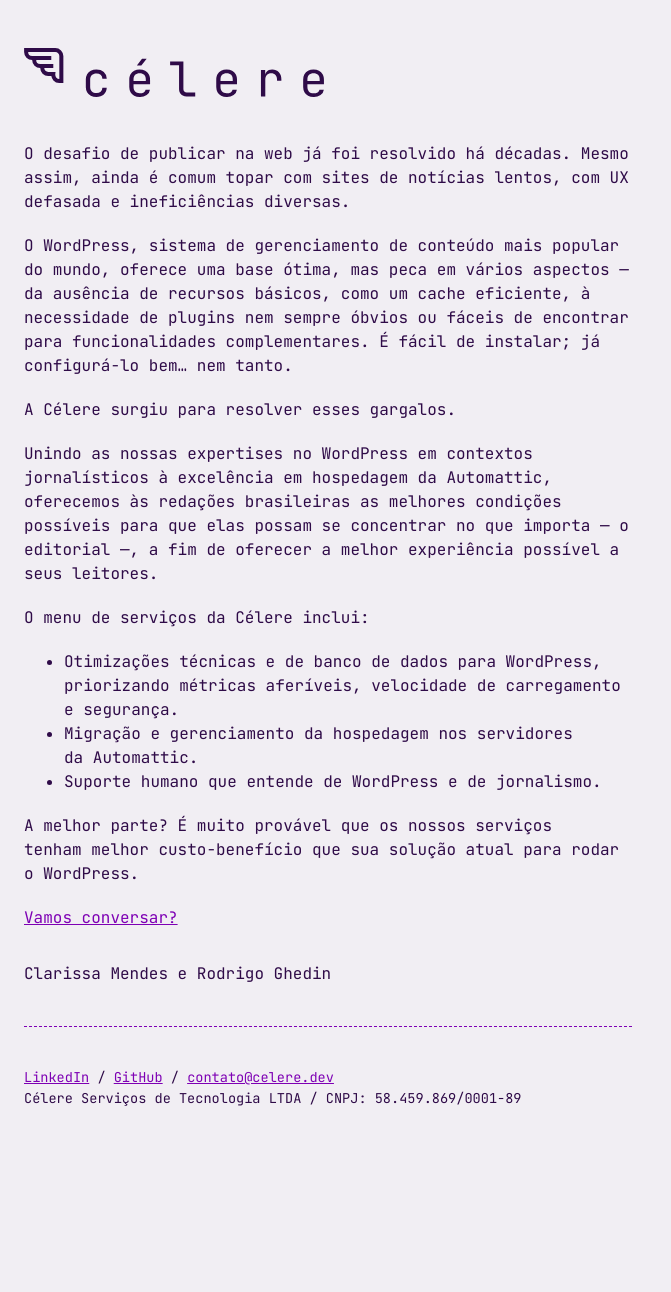
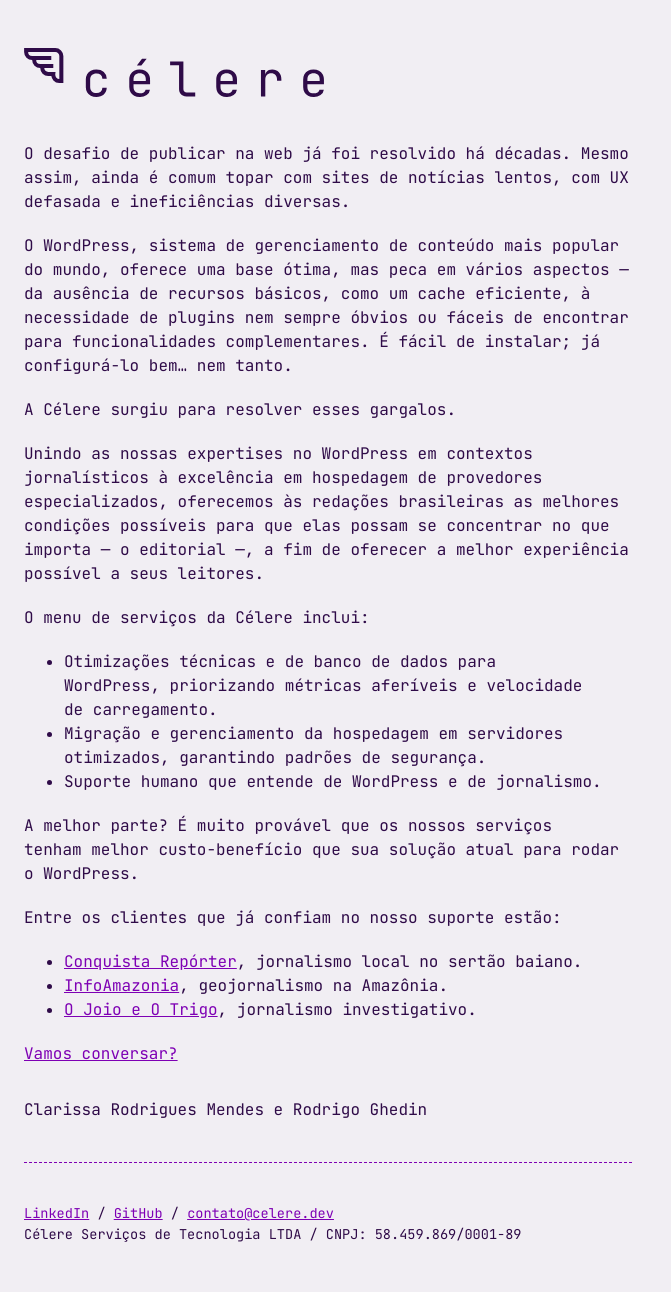
Before and after one commit to celere-dev/site, a Jekyll site: the page built from index.md, in a window 1280 px wide. Shown: the whole page, without its empty margins (0-671 px from the left). Built offline with Jekyll 4.4.1, drawn with Linux system fonts in a browser that asks for light colours; before the commit the page ends 1156 px from its top, so only the background shows below that.

Commit message:
update index, delete font

```diff
--- a/index.md
+++ b/index.md
@@ -5,22 +5,28 @@ title: Quem somos
 
 O desafio de publicar na web já foi resolvido há décadas. Mesmo assim, ainda é comum topar com sites de notícias lentos, com UX defasada e ineficiências diversas.
 
-O WordPress, sistema de gerenciamento de conteúdo mais popular do mundo, oferece uma base ótima, mas peca em vários aspectos — da ausência de recursos básicos, como um cache eficiente, à necessidade de plugins nem sempre óbvios ou fáceis de encontrar para funcionalidades complementares. É fácil de instalar; já configurá-lo bem… nem tanto.
+O WordPress, sistema de gerenciamento de conteúdo mais popular do mundo, oferece uma base ótima, mas peca em vários aspectos — da ausência de recursos básicos, como um cache eficiente, à necessidade de plugins nem sempre óbvios ou fáceis de encontrar para funcionalidades complementares. É fácil de instalar; já configurá-lo bem... nem tanto.
 
 A Célere surgiu para resolver esses gargalos.
 
-Unindo as nossas expertises no WordPress em contextos jornalísticos à excelência em hospedagem da Automattic, oferecemos às redações brasileiras as melhores condições possíveis para que elas possam se concentrar no que importa — o editorial —, a fim de oferecer a melhor experiência possível a seus leitores.
+Unindo as nossas expertises no WordPress em contextos jornalísticos à excelência em hospedagem de provedores especializados, oferecemos às redações brasileiras as melhores condições possíveis para que elas possam se concentrar no que importa — o editorial —, a fim de oferecer a melhor experiência possível a seus leitores.
 
 O menu de serviços da Célere inclui:
 
-- Otimizações técnicas e de banco de dados para WordPress, priorizando métricas aferíveis, velocidade de carregamento e segurança.
-- Migração e gerenciamento da hospedagem nos servidores da Automattic.
+- Otimizações técnicas e de banco de dados para WordPress, priorizando métricas aferíveis e velocidade de carregamento.
+- Migração e gerenciamento da hospedagem em servidores otimizados, garantindo padrões de segurança.
 - Suporte humano que entende de WordPress e de jornalismo.
 
 A melhor parte? É muito provável que os nossos serviços tenham melhor custo-benefício que sua solução atual para rodar o WordPress.
 
+Entre os clientes que já confiam no nosso suporte estão:
+
+- [Conquista Repórter](https://conquistareporter.com.br/), jornalismo local no sertão baiano.
+- [InfoAmazonia](https://infoamazonia.org/), geojornalismo na Amazônia.
+- [O Joio e O Trigo](https://ojoioeotrigo.com.br/), jornalismo investigativo.
+
 [Vamos conversar?](https://calendly.com/celere-dev/conversa)
 
 <p id="authors">
-    Clarissa Mendes e Rodrigo Ghedin
+    Clarissa Rodrigues Mendes e Rodrigo Ghedin
 </p>
```
Also changed, not shown: assets/fonts/inter.woff2 (deleted).
